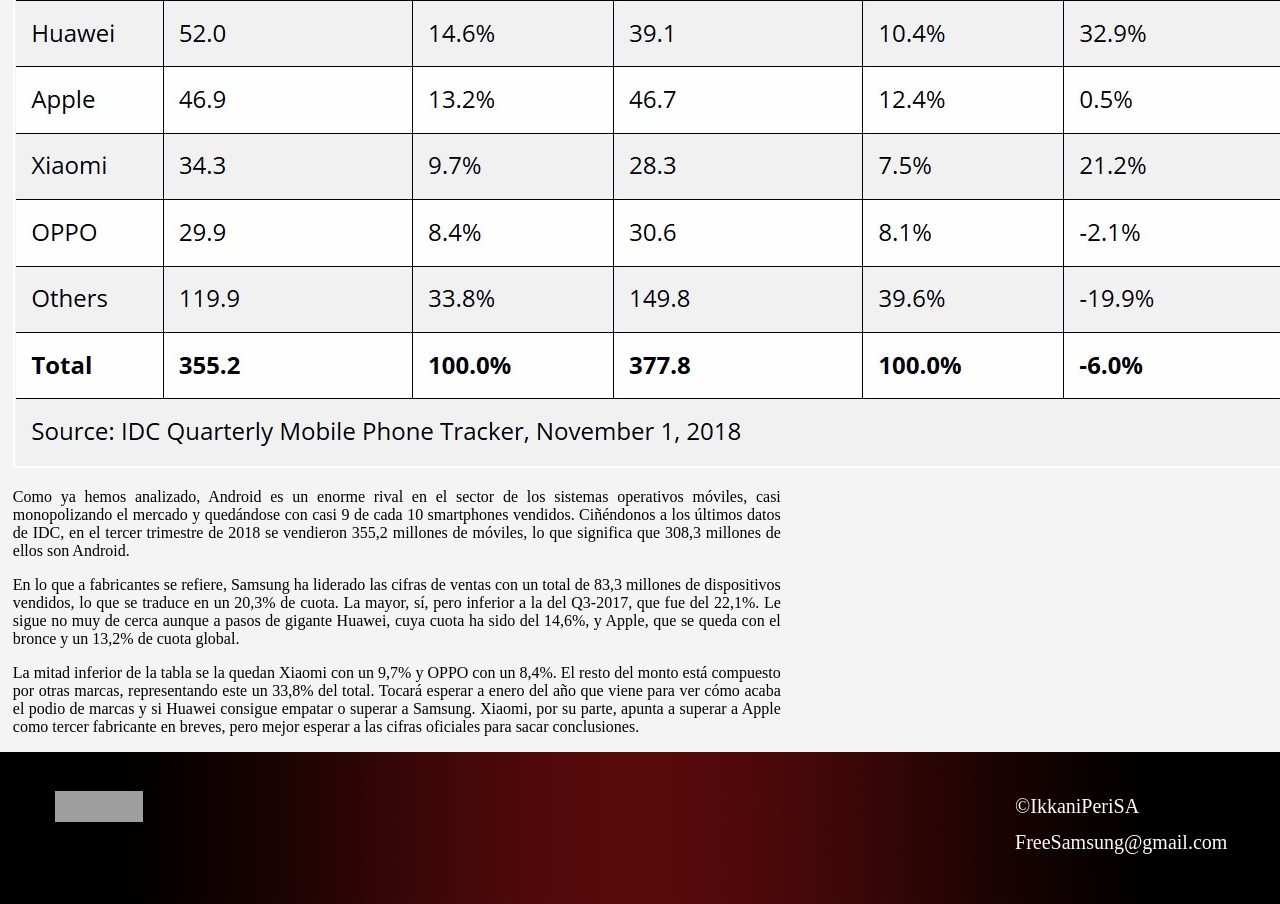
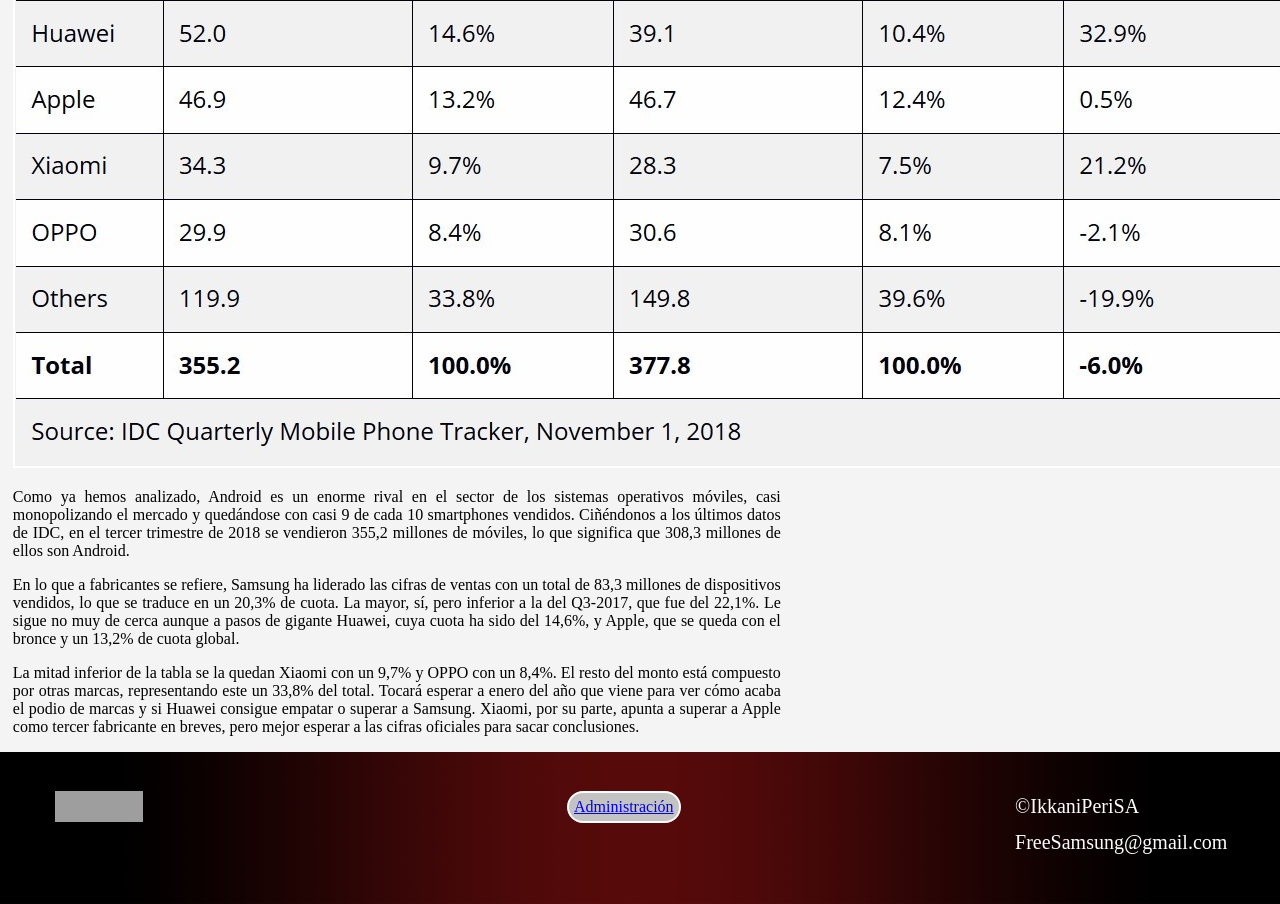
Before and after one commit to P3Rix/PNET, a plain HTML site: page noticia2.html in a window 1280 px wide. Shown: the part 1490-2394 px from the top of the page. Drawn offline with Linux system fonts and the light colour scheme; grey boxes are pictures that could not be loaded.

Commit message:
no explotes por favor

```diff
--- a/estilo.css
+++ b/estilo.css
@@ -89,6 +89,18 @@
   -moz-border-radius: 70px 0px 70px 0px;
   -webkit-border-radius: 70px 0px 70px 0px;
   border: 2px solid #5878ca;
+}
+
+#admin{
+  background-color: #c3c3c3;
+  padding-top: 5px;
+  padding-right: 5px;
+  padding-bottom: 5px;
+  padding-left: 5px;
+  border-radius: 20px 20px 20px 20px;
+  -moz-border-radius: 20px 20px 20px 20px;
+  -webkit-border-radius: 20px 20px 20px 20px;
+  border: 2px solid #FFFFFF;
 }
 
 #abonos{
--- a/noticia2.html
+++ b/noticia2.html
@@ -57,6 +57,7 @@
             alt="¡CSS Válido!" />
           </a>
         </p>
+          <a href="admin.html" id="admin" style = "float:left; position: absolute;margin-left: 45%;margin-top: 1.2%">Administración</a>
         <p class = "hola">©IkkaniPeriSA</p>
         <br>
         <br>
```
Also changed, not shown: index.html (+1 -0 lines), inscripcion.html (+1 -0 lines), localizacion.html (+1 -0 lines), login.html (added, +26 -0 lines), noticia1.html (+1 -0 lines), noticia3.html (+1 -0 lines), programacion.html (+1 -0 lines), login.js (added).
